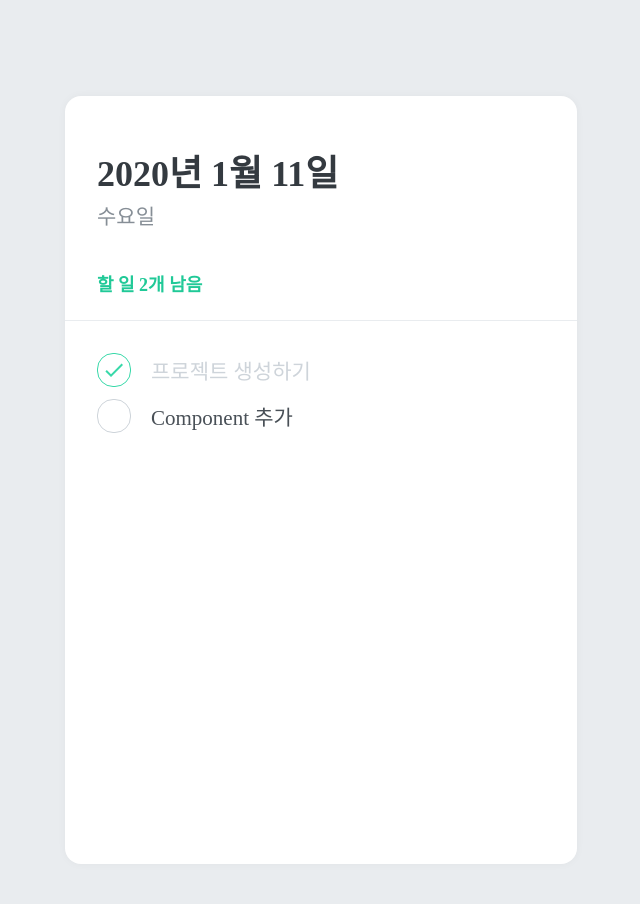
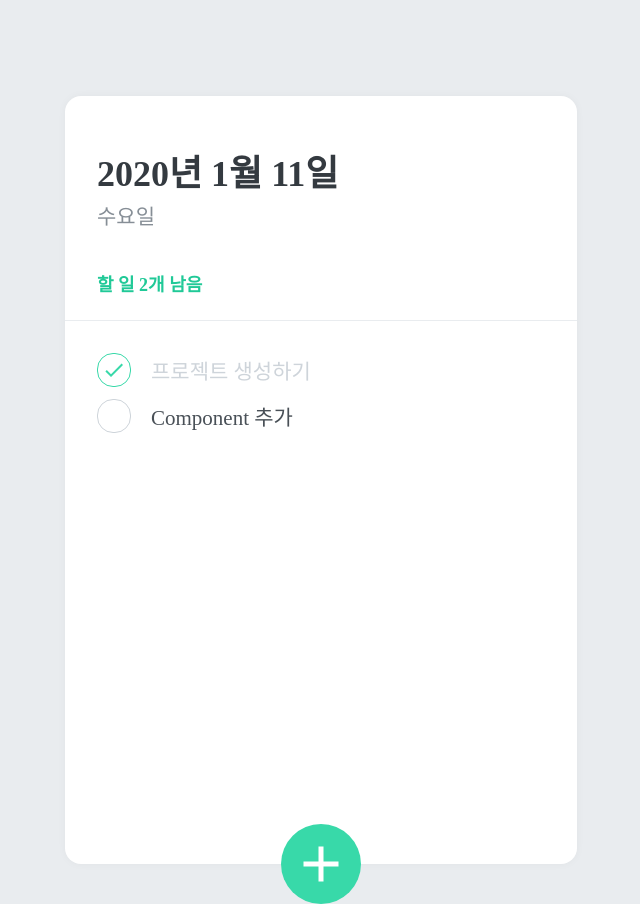
Before and after one commit to daewoongBang/mashup-todolist, a React (Create React App) app: page / in a window 1280 px wide. Shown: the whole page, without its empty margins (319-959 px from the left). Built offline with nearby package versions, Linux system fonts and the light colour scheme.

Commit message:
TodoCreate Component 추가

```diff
--- a/src/App.tsx
+++ b/src/App.tsx
@@ -3,6 +3,7 @@
 import TodoTemplate from './components/TodoTemplate';
 import TodoHead from './components/TodoHead';
 import TodoList from './components/TodoList';
+import TodoCreate from './components/TodoCreate';
 
 const GlobalStyle = createGlobalStyle`
   body {
@@ -17,6 +18,7 @@
       <TodoTemplate>
         <TodoHead />
         <TodoList />
+        <TodoCreate />
       </TodoTemplate>
     </>
   );
--- /dev/null
+++ b/src/components/TodoCreate.tsx
@@ -0,0 +1,103 @@
+import React, { useState } from 'react';
+import styled, { css } from 'styled-components';
+import { MdAdd } from 'react-icons/md';
+
+interface CircleButtonProp {
+  open: boolean;
+}
+
+const CircleButton = styled.button<CircleButtonProp>`
+  background: #38d9a9;
+  &:hover {
+    background: #63e6be;
+  }
+  &:active {
+    background: #20c997;
+  }
+
+  z-index: 5;
+  cursor: pointer;
+  width: 80px;
+  height: 80px;
+  display: block;
+  align-items: center;
+  justify-content: center;
+  font-size: 60px;
+  position: absolute;
+  left: 50%;
+  bottom: 0px;
+  transform: translate(-50%, 50%);
+  color: white;
+  border-radius: 50%;
+  border: none;
+  outline: none;
+  display: flex;
+  align-items: center;
+  justify-content: center;
+
+  transition: 0.125s all ease-in;
+  ${props =>
+    props.open &&
+    css`
+      background: #ff6b6b;
+      &:hover {
+        background: #ff8787;
+      }
+      &:active {
+        background: #fa5252;
+      }
+      transform: translate(-50%, 50%) rotate(45deg);
+    `}
+`;
+
+const InsertFormPositioner = styled.div`
+  width: 100%;
+  bottom: 0;
+  left: 0;
+  position: absolute;
+`;
+
+const InsertForm = styled.form`
+  background: #f8f9fa;
+  padding-left: 32px;
+  padding-top: 32px;
+  padding-right: 32px;
+  padding-bottom: 72px;
+
+  border-bottom-left-radius: 16px;
+  border-bottom-right-radius: 16px;
+  border-top: 1px solid #e9ecef;
+`;
+
+const Input = styled.input`
+  padding: 12px;
+  border-radius: 4px;
+  border: 1px solid #dee2e6;
+  width: 100%;
+  outline: none;
+  font-size: 18px;
+  box-sizing: border-box;
+`;
+
+const TodoCreate = () => {
+  const [open, setOpen] = useState(false);
+
+  const onToggle = (): void => setOpen(!open);
+
+  return (
+    <>
+      {open && (
+        <InsertFormPositioner>
+          <InsertForm>
+            <Input autoFocus placeholder="할 일을 입력 후, Enter를 누르세요." />
+          </InsertForm>
+        </InsertFormPositioner>
+      )}
+      <CircleButton onClick={onToggle} open={open}>
+        <MdAdd />
+      </CircleButton>
+    </>
+  );
+};
+
+export default TodoCreate;
```
